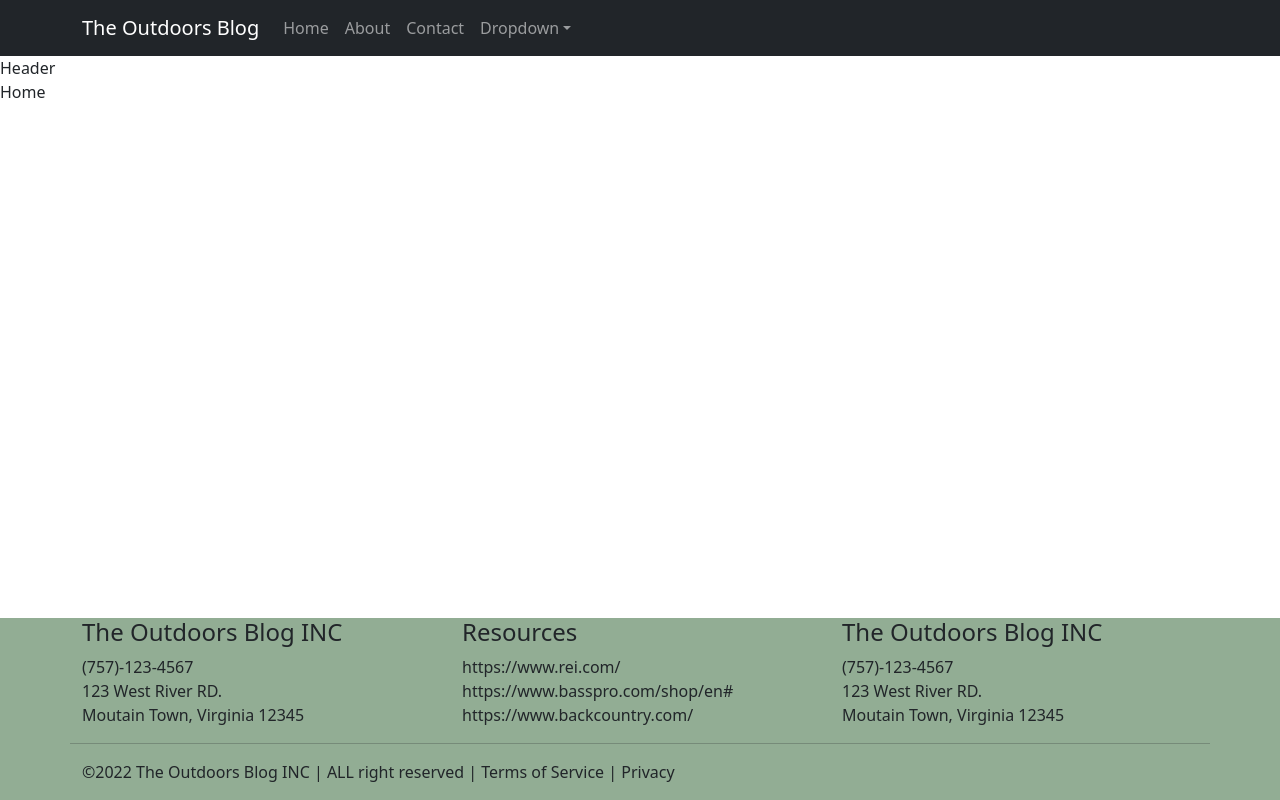
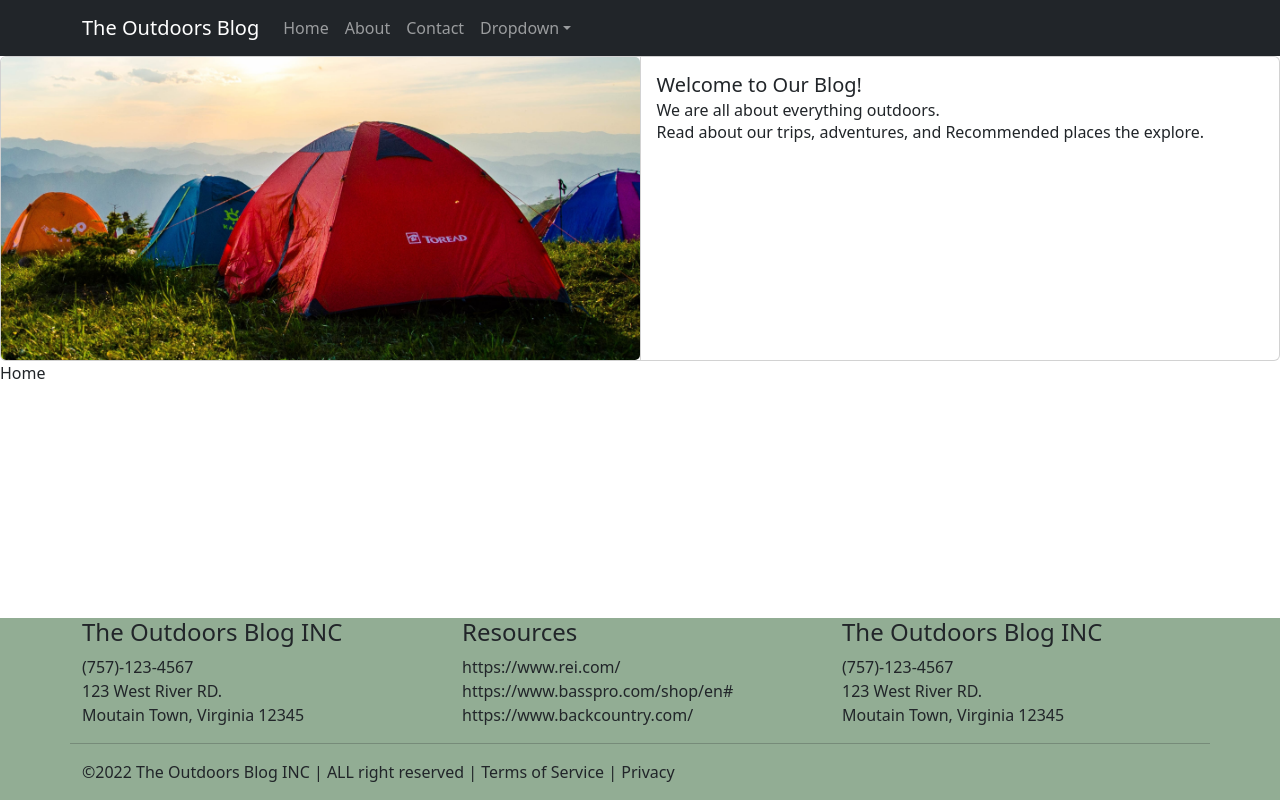
Before and after one commit to CKline22/blog-website, a React (Create React App) app in the folder blog/: page / in a window 1280 px wide. Built offline with nearby package versions, Linux system fonts and the light colour scheme.

Commit message:
header updated

```diff
--- a/blog/src/components/header.js
+++ b/blog/src/components/header.js
@@ -1,9 +1,32 @@
 import React from 'react';
+import CardGroup from 'react-bootstrap/CardGroup';
+import Card from 'react-bootstrap/Card';
+
+
 
 function Header () {
     return(
-        <div>Header</div>
-    )
+        <div>
+            <CardGroup>
+                <Card>
+                    <Card.Img src="/camping-tents-2.jpg"/>
+                </Card>
+                <Card>
+                    <Card.Body>
+                        <Card.Title>
+                            Welcome to Our Blog!
+                        </Card.Title>
+                        <Card.Subtitle>
+                            We are all about everything outdoors.
+                        </Card.Subtitle>
+                        <Card.Text>
+                            Read about our trips, adventures, and Recommended places the explore.
+                        </Card.Text>
+                    </Card.Body>
+                </Card>
+            </CardGroup>
+        </div>
+    );
 }
 
 export default Header;
```
